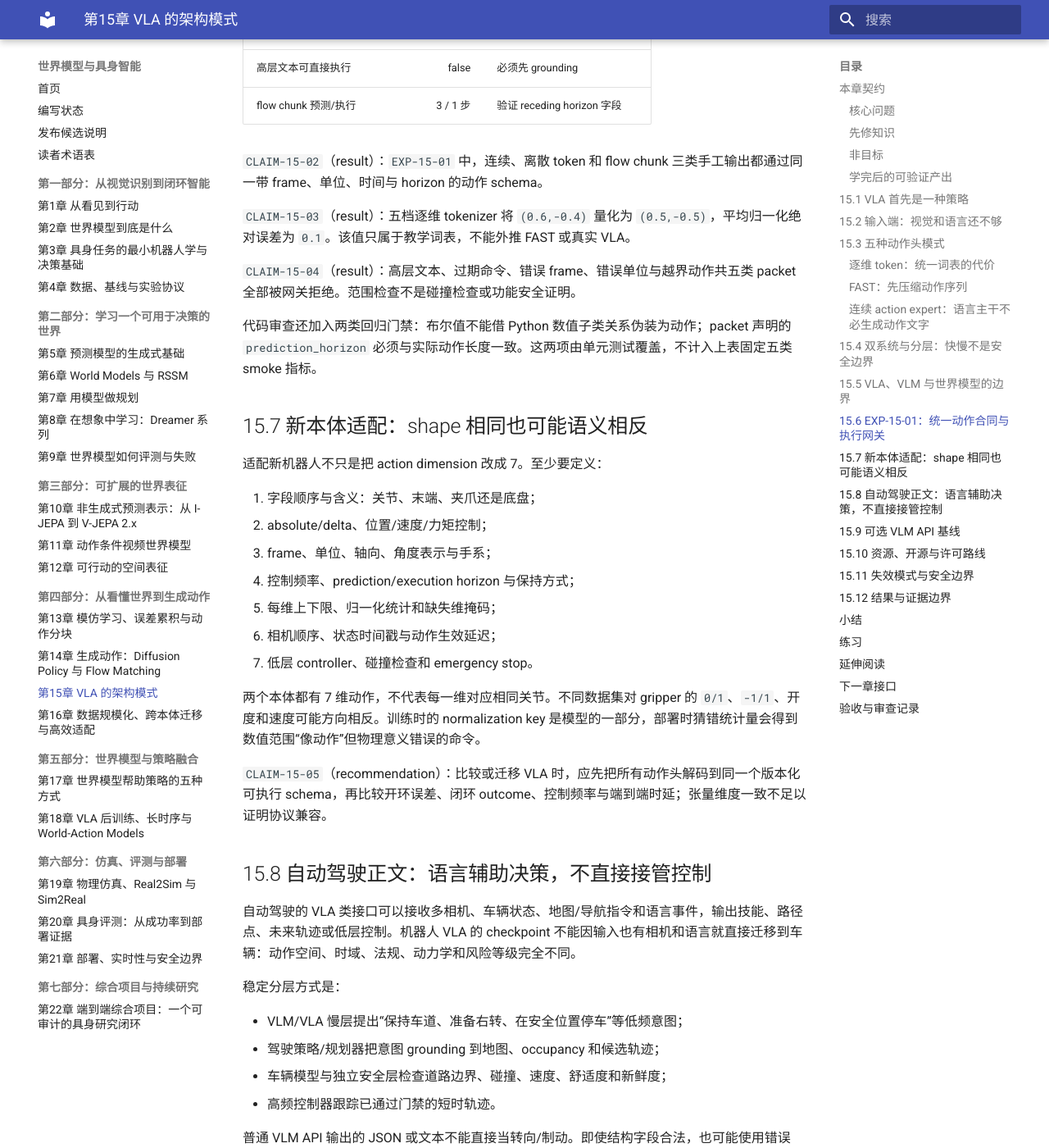
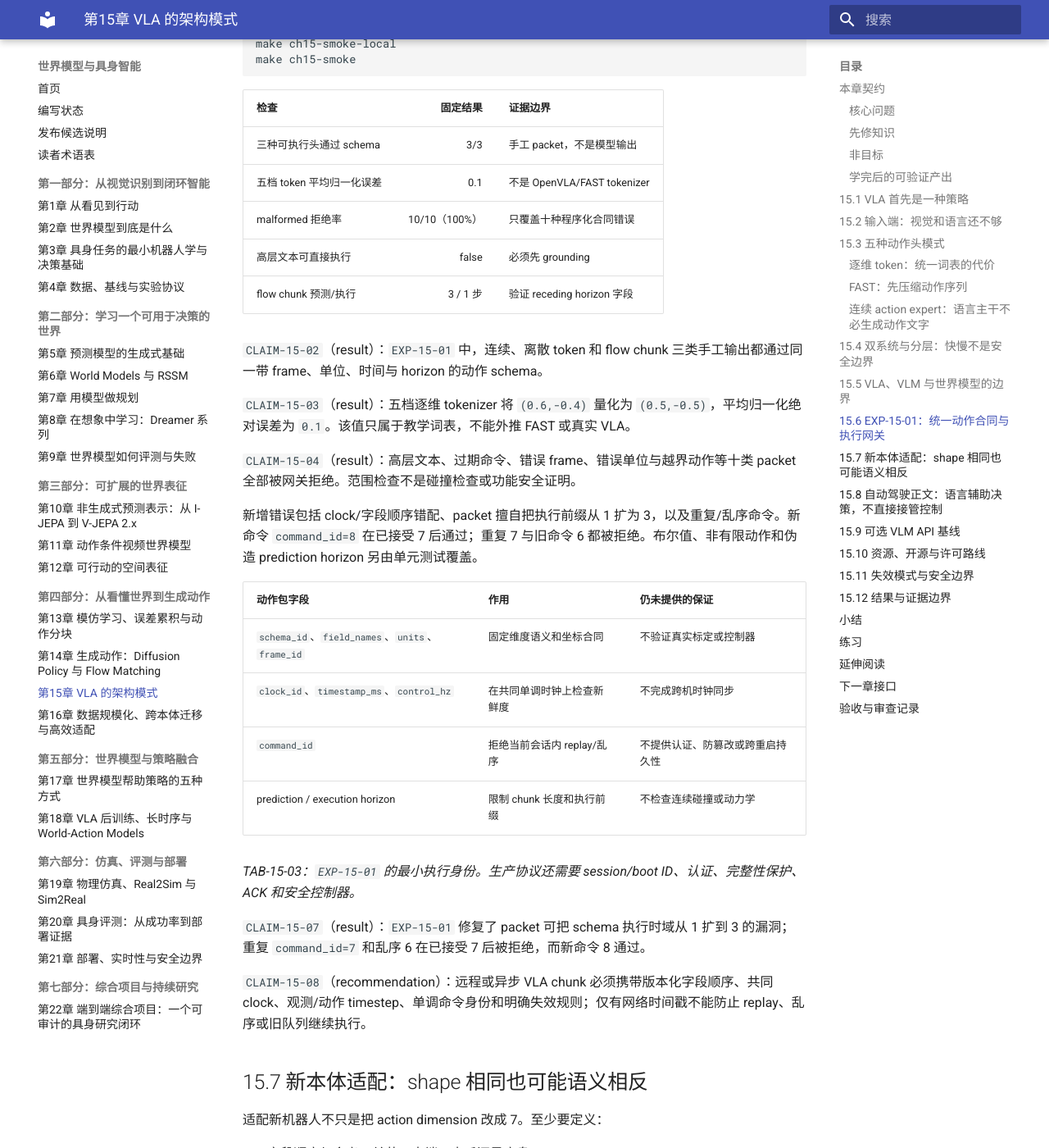
Before and after one commit to dollarser/world-models-and-embodied-ai-book, an MkDocs documentation site: the page built from docs/part-04-policies/ch15-vla-architecture-patterns.md, in a window 1280 px wide and 1400 px high, scrolled down 4836 px. Shown: the whole window at 82% size. Built offline with MkDocs 1.6.1 and Material for MkDocs 9.7.7, drawn with Linux system fonts in a browser that asks for light colours; some of the changed text lies outside the part shown.

Commit message:
docs: enforce VLA command integrity

```diff
--- a/docs/part-04-policies/ch15-vla-architecture-patterns.md
+++ b/docs/part-04-policies/ch15-vla-architecture-patterns.md
@@ -1,10 +1,10 @@
 # 第15章 VLA 的架构模式
 
 > 状态：`reviewed`
-> 资料核查日期：2026-08-31
+> 资料核查日期：2026-09-01
 > 关联实验：`EXP-15-01`
-> 关联声明：`CLAIM-15-01`～`CLAIM-15-06`
-> 关联图表：`FIG-15-01` / `TAB-15-01` / `TAB-15-02`
+> 关联声明：`CLAIM-15-01`～`CLAIM-15-08`
+> 关联图表：`FIG-15-01` / `TAB-15-01`～`TAB-15-03`
 > 资源档位：S / M / L1 / L2
 > GPU 状态：待验证
 
@@ -93,7 +93,7 @@ flowchart LR
 
 [RT-2](https://arxiv.org/abs/2307.15818) 将机器人动作表达为文本 token，与视觉语言任务共同微调 `[A,R0]`。这种统一接口让 VLM 可以产生动作，但 token 必须解码、反归一化并映射到特定本体。每维 256 档并不等于 256 个语义动作；它只是连续值的量化。
 
-[OpenVLA](https://github.com/openvla/openvla) 是可审计的开源路线：官方仓库提供 7B 模型、训练/LoRA/评测代码，并说明基础模型使用融合的 DINOv2/SigLIP 视觉特征、Llama 2 主干与逐维 action token `[A/O,R1]`。仓库代码为 MIT，但 checkpoint 继承 Llama 2 许可限制；“代码可商用”不能自动扩展到模型。
+[OpenVLA](https://github.com/openvla/openvla) 是可审计的开源路线：官方仓库提供 7B 模型、训练/LoRA/评测代码，并说明基础模型使用融合的 DINOv2/SigLIP 视觉特征、Llama 2 主干与逐维 action token `[A/O,R1]`。其当前推理代码还要求用 `unnorm_key` 选择数据集对应的 `q01/q99` 动作统计，再把 token 解码结果反归一化；多数据集 checkpoint 若没有明确 key 就不能猜。仓库代码为 MIT，但 checkpoint 继承 Llama 2 许可限制；“代码可商用”不能自动扩展到模型。
 
 ### FAST：先压缩动作序列
 
@@ -103,15 +103,15 @@ flowchart LR
 
 另一条路线让 VLM 提供语义/视觉上下文，由专门的连续 action expert 产生 chunk。第14章解释了 diffusion/flow 接口。这样可以避免长动作 token 序列，也引入采样 solver、专家容量、缓存和异步执行问题。
 
-[SmolVLA](https://arxiv.org/abs/2506.01844) 的公开论文与 LeRobot 实现以较小 VLM 加 action expert、flow matching 和异步推理为主线 `[A/O,R1]`。当前 LeRobot 配置显式区分 `chunk_size`、`n_action_steps`、动作/状态归一化、空相机和 flow 采样步数；本书没有执行其 checkpoint。
+[SmolVLA](https://arxiv.org/abs/2506.01844) 的公开论文与 LeRobot 实现以较小 VLM 加 action expert、flow matching 和异步推理为主线 `[A/O,R1]`。当前 LeRobot 配置显式区分 `chunk_size`、`n_action_steps`、动作/状态归一化、空相机和 flow 采样步数；[异步推理实现](https://github.com/huggingface/lerobot/blob/main/src/lerobot/async_inference/policy_server.py)还为 chunk 中每个动作附加 observation 起点、环境 timestep 和逐步时间戳，再由客户端管理队列与重叠 chunk。本书没有执行其 checkpoint。
 
 ## 15.4 双系统与分层：快慢不是安全边界
 
 双系统通常让较慢的视觉语言模块解释场景和任务，让较快 action expert 生成连续控制。它可以缓存语义前缀、异步刷新动作块，也可以端到端联合训练。所谓 System 2 不保证形式化推理，System 1 也不保证硬实时。
 
-[Isaac GR00T](https://github.com/NVIDIA/Isaac-GR00T) 的当前主分支在核查日标为 N1.7，官方 README 描述 VLM 主干加 flow-matching DiT action head、相对末端动作和 LeRobot 数据接口，并公开 Apache-2.0 代码/权重说明 `[O,R1]`。版本号、backbone、动作维度和 horizon 已相对早期 N1 变化，因此正文只保留“双系统 + 连续动作头”模式；N1.7 细节属于会漂移的案例卡。本书未独立验证其 GA、性能或硬件声明。
+[Isaac GR00T](https://github.com/NVIDIA/Isaac-GR00T) 的当前主分支在核查日标为 N1.7，官方 README 描述 VLM 主干加 flow-matching DiT action head、相对末端动作和 LeRobot 数据接口，并公开 Apache-2.0 代码/权重说明 `[O,R1]`。当前主分支说明 action dimension 已扩至 132、模型 action horizon 已从 16 扩至 40，rollout 参数也从 `action-horizon` 改名为 `execution-horizon`，正好说明“预测多少”和“执行多少”不能混用。相关 checkpoint、分支和文档可能保留不同 horizon，运行时应读模型配置而不是复制本文数字。本书未独立验证其 GA、性能或硬件声明。
 
-双系统仍需要明确：慢模块多久刷新一次、快模块在指令变化时何时失效、chunk 缓存如何中断、两个模块使用哪一个时间戳，以及安全控制器是否拥有更高优先级。
+双系统仍需要明确：慢模块多久刷新一次、快模块在指令变化时何时失效、chunk 缓存如何中断、两个模块使用哪一个时间戳，以及安全控制器是否拥有更高优先级。异步并不自动更安全：旧响应可能晚到，网络可能重复传送，同一 chunk 可能被执行两次。客户端至少要比较单调 `command_id`、共同 clock、观测/动作 timestep 和有效期；新指令、急停或 schema revision 变化应原子地使旧队列失效。
 
 ## 15.5 VLA、VLM 与世界模型的边界
 
@@ -131,7 +131,7 @@ VLA 可能在内部表示物体、因果或未来，但 probe 读得出状态不
 
 ## 15.6 EXP-15-01：统一动作合同与执行网关
 
-S 档 fixture 定义移动底盘 schema：`base_link` frame、线速度 `[-0.5,0.5] m/s`、角速度 `[-1,1] rad/s`、10 Hz、预测 3 步但每次只执行 1 步、命令最大年龄 100 ms。
+S 档 fixture 定义移动底盘 schema：`base_link` frame、固定字段顺序、线速度 `[-0.5,0.5] m/s`、角速度 `[-1,1] rad/s`、10 Hz、预测最多 3 步但每次最多执行 1 步、命令最大年龄 100 ms，并要求单调 `command_id` 与共同的 `control_monotonic_ms` clock。
 
 同一归一化动作 `(0.6,-0.4)` 经过：
 
@@ -149,7 +149,7 @@ make ch15-smoke
 | --- | ---: | --- |
 | 三种可执行头通过 schema | 3/3 | 手工 packet，不是模型输出 |
 | 五档 token 平均归一化误差 | 0.1 | 不是 OpenVLA/FAST tokenizer |
-| malformed 拒绝率 | 5/5（100%） | 只覆盖五种合同错误 |
+| malformed 拒绝率 | 10/10（100%） | 只覆盖十种程序化合同错误 |
 | 高层文本可直接执行 | false | 必须先 grounding |
 | flow chunk 预测/执行 | 3 / 1 步 | 验证 receding horizon 字段 |
 
@@ -157,9 +157,22 @@ make ch15-smoke
 
 `CLAIM-15-03`（result）：五档逐维 tokenizer 将 `(0.6,-0.4)` 量化为 `(0.5,-0.5)`，平均归一化绝对误差为 `0.1`。该值只属于教学词表，不能外推 FAST 或真实 VLA。
 
-`CLAIM-15-04`（result）：高层文本、过期命令、错误 frame、错误单位与越界动作共五类 packet 全部被网关拒绝。范围检查不是碰撞检查或功能安全证明。
+`CLAIM-15-04`（result）：高层文本、过期命令、错误 frame、错误单位与越界动作等十类 packet 全部被网关拒绝。范围检查不是碰撞检查或功能安全证明。
 
-代码审查还加入两类回归门禁：布尔值不能借 Python 数值子类关系伪装为动作；packet 声明的 `prediction_horizon` 必须与实际动作长度一致。这两项由单元测试覆盖，不计入上表固定五类 smoke 指标。
+新增错误包括 clock/字段顺序错配、packet 擅自把执行前缀从 1 扩为 3，以及重复/乱序命令。新命令 `command_id=8` 在已接受 7 后通过；重复 7 与旧命令 6 都被拒绝。布尔值、非有限动作和伪造 prediction horizon 另由单元测试覆盖。
+
+| 动作包字段 | 作用 | 仍未提供的保证 |
+| --- | --- | --- |
+| `schema_id`、`field_names`、`units`、`frame_id` | 固定维度语义和坐标合同 | 不验证真实标定或控制器 |
+| `clock_id`、`timestamp_ms`、`control_hz` | 在共同单调时钟上检查新鲜度 | 不完成跨机时钟同步 |
+| `command_id` | 拒绝当前会话内 replay/乱序 | 不提供认证、防篡改或跨重启持久性 |
+| prediction / execution horizon | 限制 chunk 长度和执行前缀 | 不检查连续碰撞或动力学 |
+
+*TAB-15-03：`EXP-15-01` 的最小执行身份。生产协议还需要 session/boot ID、认证、完整性保护、ACK 和安全控制器。*
+
+`CLAIM-15-07`（result）：`EXP-15-01` 修复了 packet 可把 schema 执行时域从 1 扩到 3 的漏洞；重复 `command_id=7` 和乱序 6 在已接受 7 后被拒绝，而新命令 8 通过。
+
+`CLAIM-15-08`（recommendation）：远程或异步 VLA chunk 必须携带版本化字段顺序、共同 clock、观测/动作 timestep、单调命令身份和明确失效规则；仅有网络时间戳不能防止 replay、乱序或旧队列继续执行。
 
 ## 15.7 新本体适配：shape 相同也可能语义相反
 
@@ -168,7 +181,7 @@ make ch15-smoke
 1. 字段顺序与含义：关节、末端、夹爪还是底盘；
 2. absolute/delta、位置/速度/力矩控制；
 3. frame、单位、轴向、角度表示与手系；
-4. 控制频率、prediction/execution horizon 与保持方式；
+4. 控制频率、prediction/execution horizon、command/session identity 与保持方式；
 5. 每维上下限、归一化统计和缺失维掩码；
 6. 相机顺序、状态时间戳与动作生效延迟；
 7. 低层 controller、碰撞检查和 emergency stop。
@@ -202,7 +215,7 @@ make ch15-smoke
 
 ## 15.10 资源、开源与许可路线
 
-S 档 `EXP-15-01` 使用 Python 标准库、CPU、零下载和 MIT fixture，不运行模型。
+S 档 `EXP-15-01` 使用 Python 标准库、CPU、零下载和 MIT fixture，不运行模型；单调 command ID 只模拟单会话网关状态，不是网络安全协议。
 
 M 档首选 SmolVLA 的小规模推理或少量数据适配，目标为 24 GB 单卡以内；官方论文声称单 GPU 训练和消费级 GPU/CPU 部署 `[A,R0/R1]`，但本书尚未验证具体 checkpoint、输入和显存。运行前锁定 LeRobot commit、模型卡、数据 revision、相机/动作配置和缓存体积。
 
@@ -223,7 +236,7 @@ OpenVLA 官方 README 的传统 LoRA 示例称至少约 27 GB，超出默认 24
 | 类型 | 声明/结果 | 来源 | 状态 | 限制 |
 | --- | --- | --- | --- | --- |
 | 本书结果 | 三类动作头统一进入动作合同 | `EXP-15-01` | CPU smoke | 手工移动底盘 packet |
-| 本书结果 | 五类错误包被拒绝 | `EXP-15-01` | CPU smoke | 不是功能安全验证 |
+| 本书结果 | 十类错误包、执行时域越权与 replay/乱序被拒绝 | `EXP-15-01` | CPU smoke | 不是认证或功能安全验证 |
 | 论文案例 | RT-1/RT-2 与 FAST action token | 论文/项目 | `[A,R0/R1]` | 本书未运行 |
 | 开源案例 | OpenVLA、SmolVLA、openpi | 官方仓库/论文 | `[A/O,R1]` | checkpoint/训练未运行 |
 | 最新案例 | GR00T N1.7 双系统与 flow head | 官方仓库 | `[O,R1]` | 官方声明，版本会漂移 |
@@ -266,8 +279,8 @@ VLA 把视觉语言知识连接到动作，但真正可执行的系统还需要
 
 - 内容审查：通过；
 - 代码审查：通过；
-- 一致性审查：通过（已与第10/12/13/14/16章及第20章当前评测合同对齐；第17章完成后再做全书统稿复核）；
+- 一致性审查：通过（已与第10/12/13/14/16/17章及第20/21章合同对齐）；
 - 教学审查：通过；
-- 审查记录路径：`reviews/batch-b-review.md`；
+- 审查记录路径：`reviews/ch15-command-integrity-review-2026-09-01.md`；
 - 已知限制：没有下载或运行任何 VLA、VLM API、机器人、仿真或 GPU；
 - 下一步：可沿第17章核对世界模型与 VLA 的组合边界，再用第20、21章完成评测与部署证据检查。
```
Also changed, not shown: docs/release-notes.md (+1 -1 lines), docs/status.md (+3 -3 lines), labs/track-b-policy/ch15-vla-contract/README.md (+2 -2 lines), reviews/ch15-command-integrity-review-2026-09-01.md (added, +28 -0 lines), reviews/final-book-review.md (+1 -1 lines), 6 other files.
